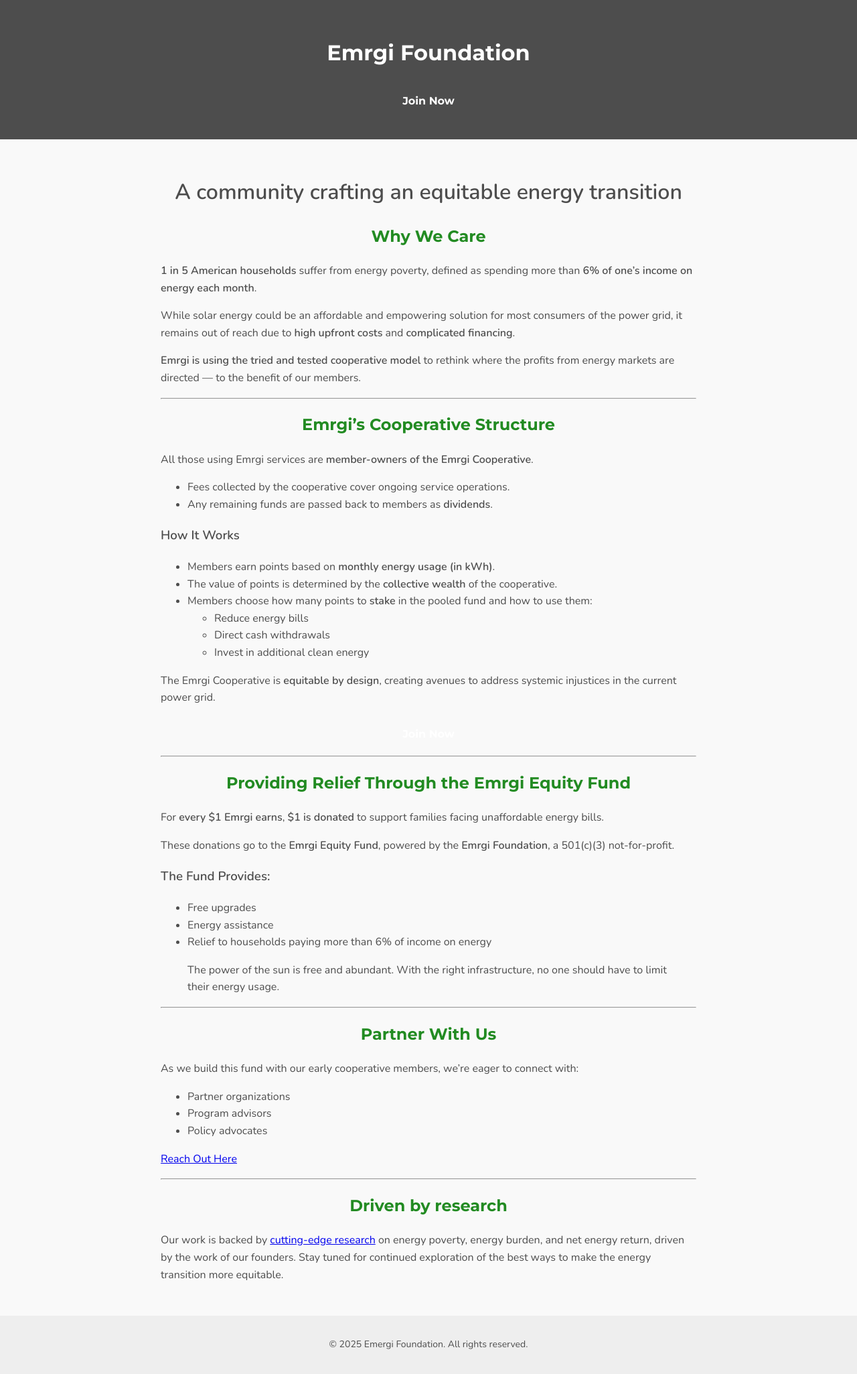
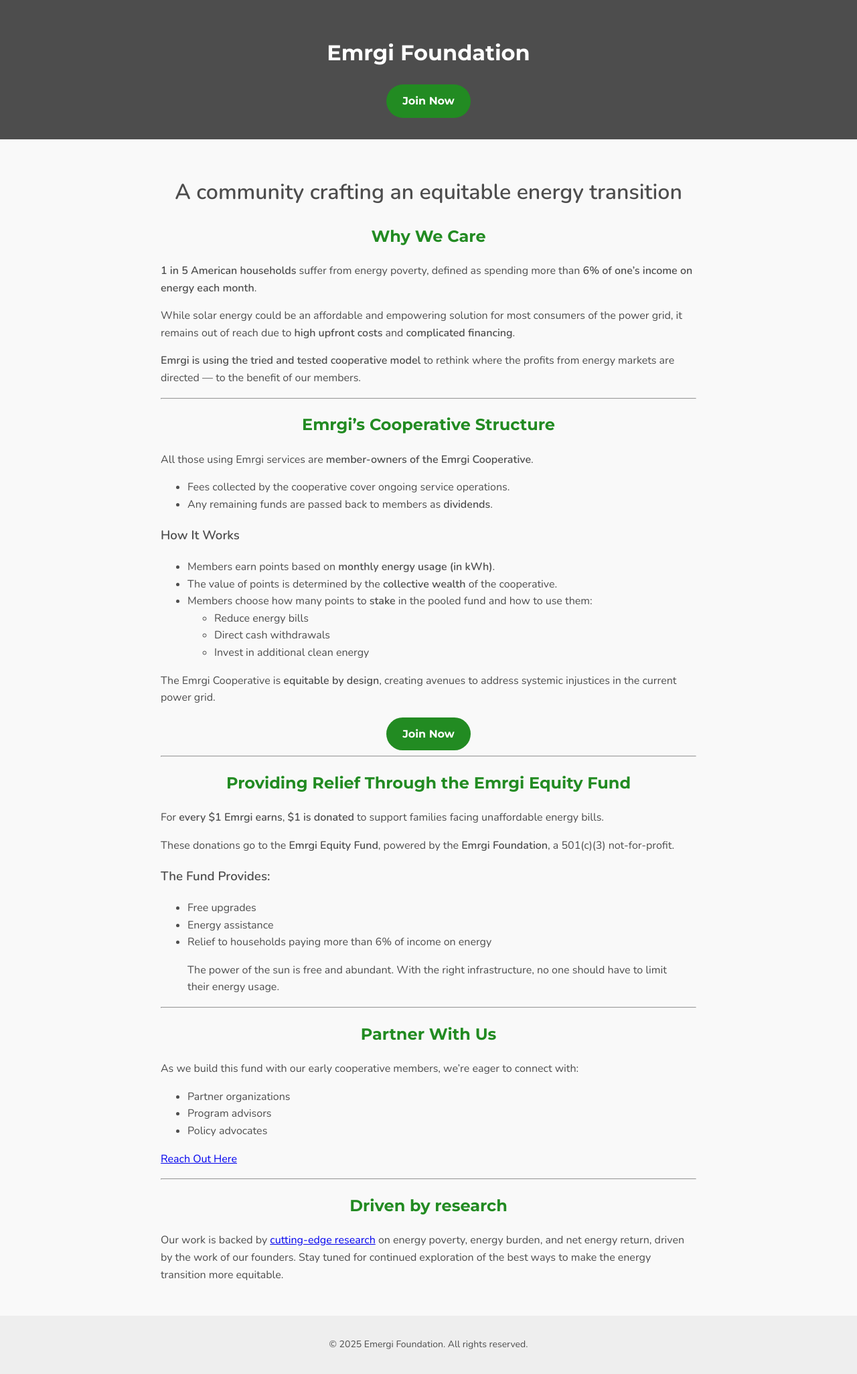
Before and after one commit to emergi-foundation/emergi-foundation.github.io, a Jekyll site: the page built from index.md, in a window 1280 px wide. Shown: the whole page at 67% size. Built offline with Jekyll 4.4.1, drawn with Linux system fonts in a browser that asks for light colours.

Commit message:
Update style.css
Signed-off-by: Eric Scheier <eric@scheier.org>

```diff
--- a/assets/css/style.css
+++ b/assets/css/style.css
@@ -30,7 +30,7 @@ body {
 /* Buttons */
 .button {
   display: inline-block;
-  background-color: var(--primary) 0.3s ease;
+  background-color: var(--primary);
   color: white;
   padding: 0.75rem 1.5rem;
   border-radius: 100px;
```
